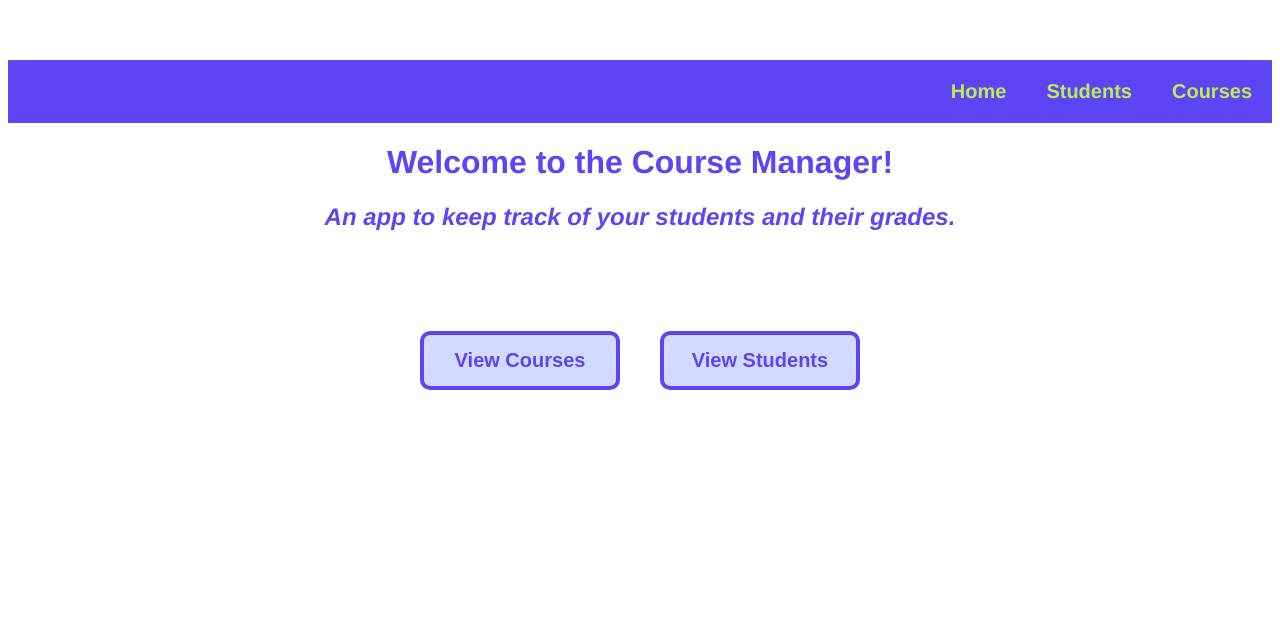
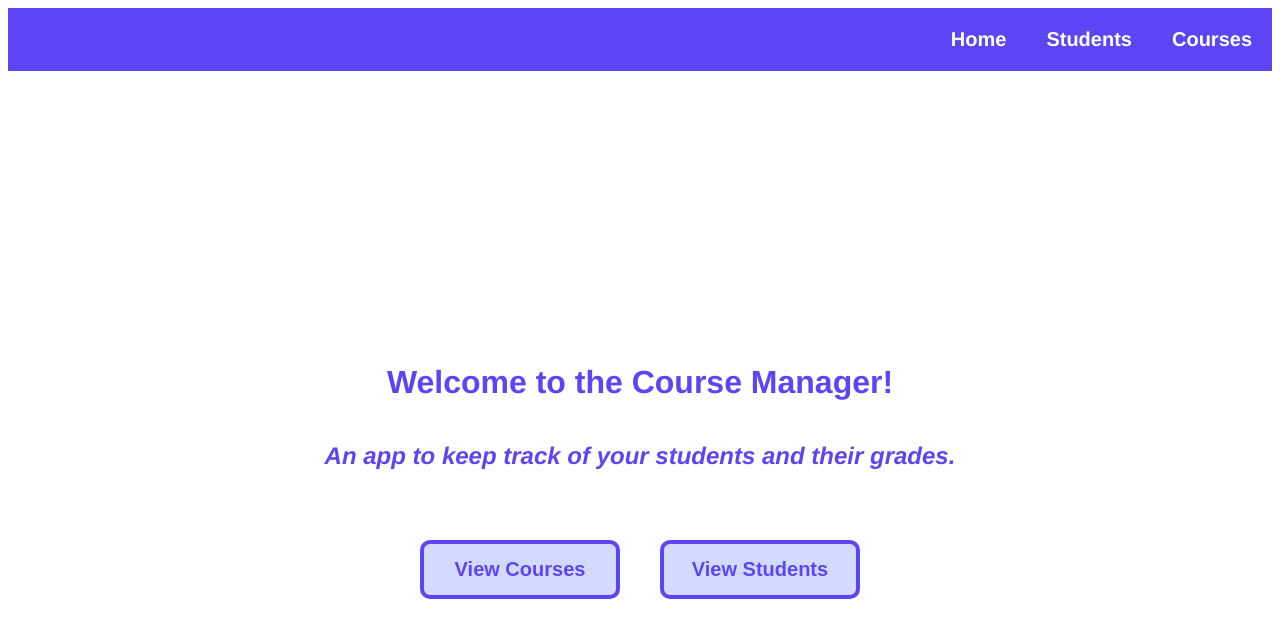
Before and after one commit to noahdvaughn/Course_Manager, a Vue app in the folder client/: page / in a window 1280 px wide. Shown: the top 638 px of the page. Built offline with nearby package versions, Linux system fonts and the light colour scheme.

Commit message:
css changes

```diff
--- a/client/src/App.vue
+++ b/client/src/App.vue
@@ -24,6 +24,5 @@ export default {
   -moz-osx-font-smoothing: grayscale;
   text-align: center;
   color: #2c3e50;
-  margin-top: 60px;
 }
 </style>
--- a/client/src/components/CreateCourse.vue
+++ b/client/src/components/CreateCourse.vue
@@ -1,7 +1,7 @@
 <template>
   <div>
     <form @submit="CreateCourse">
-      <h1 class="enter">Add Course below</h1>
+      <h1 class="enter">Add a Course</h1>
       <input placeholder="Course Name" v-model="course_name" />
       <button class="addcourse">Add Course</button>
     </form>
@@ -30,6 +30,7 @@ export default {
 </script>
 
 <style>
+
 .addcourse {
   background-color: rgb(211, 218, 255);
   color: #5d45f6;
@@ -44,4 +45,5 @@ export default {
   margin-top: 20px;
   margin-left: 10px;
 }
+
 </style>
--- a/client/src/components/NavBar.vue
+++ b/client/src/components/NavBar.vue
@@ -26,7 +26,7 @@ nav {
 
 nav a {
   margin: 1em;
-  color: rgb(194, 235, 82);
+  color: white;
   text-decoration: none;
   font-weight: 900;
   cursor: pointer;
--- a/client/src/components/StudentCard.vue
+++ b/client/src/components/StudentCard.vue
@@ -41,12 +41,12 @@ export default {
   transform: scale(1.1);
 }
 h3 {
-  margin: 1em;
+
   color: #5d45f6;
   text-decoration: none;
-  font-weight: 900;
+
   cursor: pointer;
-  text-align: left;
-  font-size: 15px;
+
+
 }
 </style>
--- a/client/src/pages/CourseDetails.vue
+++ b/client/src/pages/CourseDetails.vue
@@ -1,6 +1,6 @@
 <template>
   <div>
-    <h1 class="studenttitle">Course Details</h1>
+    <h1 class="coursetitle">Course Details</h1>
     <h3 class="who" v-if="course[0]">{{ course[0].name }}</h3>
     <div v-for="student in students" :key="student.id">
       <h3 class="letter">{{ student.student_name }} - {{ student.letter }}</h3>
@@ -54,6 +54,7 @@ export default {
 </script>
 
 <style>
+
 .letter {
   color: #5d45f6;
   font-size: 20px;
@@ -63,6 +64,8 @@ export default {
   margin: 2px;
   font-weight: bold;
   width: 100px;
+  height: 100px;
   text-align: center;
 }
+
 </style>
--- a/client/src/pages/Home.vue
+++ b/client/src/pages/Home.vue
@@ -1,5 +1,5 @@
 <template>
-  <div>
+  <div class="homepage">
     <h1>Welcome to the Course Manager!</h1>
     <h2><i>An app to keep track of your students and their grades.</i></h2>
     <div class="buttons">
@@ -28,10 +28,18 @@ h2 {
   color: #5d45f6;
 }
 
+.homepage {
+  height: 100vh;
+  display: flex;
+  flex-direction: column;
+  justify-content: center;
+  align-items: center;
+}
+
 .buttons {
   display: flex;
   justify-content: center;
-  margin-top: 100px;
+  margin-top: 50px;
   gap: 40px;
 }
 
--- a/client/src/pages/StudentDetails.vue
+++ b/client/src/pages/StudentDetails.vue
@@ -5,16 +5,14 @@
         <h1>Student Details</h1>
         <div class="studentdetail">
           <div v-for="detail in studentDetails" :key="detail.id" class="who">
-            <h2>{{ detail.name }}</h2>
-            <h2>{{ detail.email }}</h2>
-            <h2 v-if="gpaNum">GPA: {{ this.gpaNum }}</h2>
-            <h2>Courses</h2>
+            <h1>{{ detail.name }}</h1>
+            <h3>{{ detail.email }}</h3>
+            <h1 v-if="gpaNum">GPA: {{ this.gpaNum }}</h1>
+            <h2>Courses:</h2>
             <div v-for="course in courses" :key="course.id">
               <h2 @click="selectCourse(course.courseId)">{{ course.course_name }}:&nbsp;{{ course.letter }}</h2>
             </div>
           </div>
-
-
         </div>
       </div>
     </section>
@@ -96,6 +94,8 @@ export default {
   border: 2px solid rgb(73, 73, 73);
   border-radius: 20px;
   color: #5d45f6;
-  font-size: 25px;
+  max-width: 800px;
+  margin: auto;
 }
+
 </style>
--- a/client/src/pages/ViewCourses.vue
+++ b/client/src/pages/ViewCourses.vue
@@ -4,7 +4,7 @@
       <CreateCourse />
     </div>
     <div class="viewstudents">
-      <h1 class="enter">View Courses</h1>
+      <h1 class="enter">Courses</h1>
       <div
         v-for="course in courses"
         :key="course.id"
```
